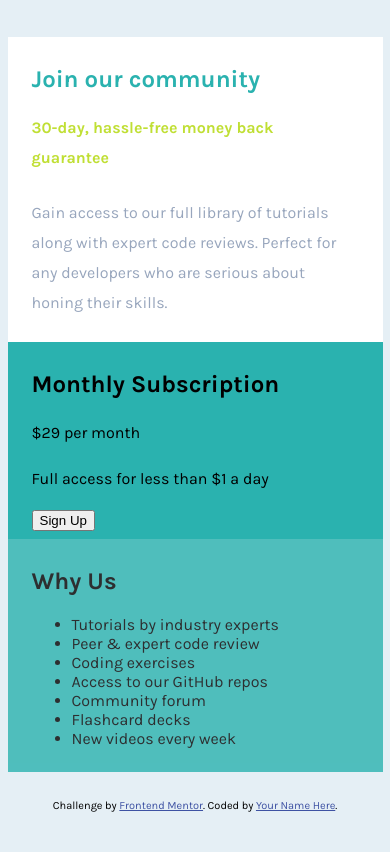
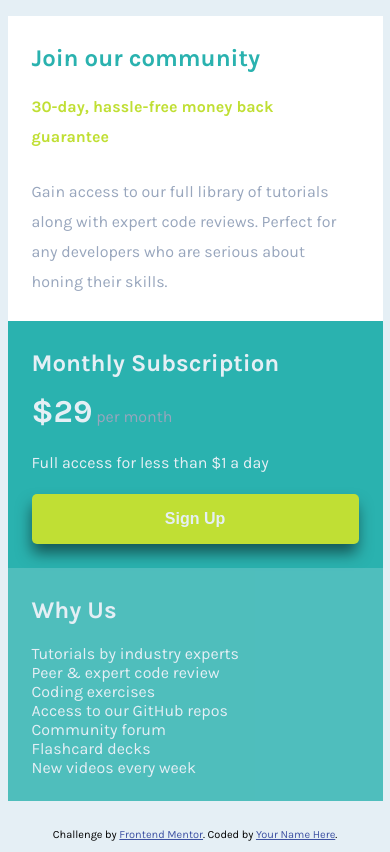
Before and after one commit to AlexdelCarmen/single-price-grid-component, a plain HTML site: page index.html in a window 390 px wide. Drawn offline with Linux system fonts and the light colour scheme.

Commit message:
Style cards and mobile layouts.

```diff
--- a/index.html
+++ b/index.html
@@ -44,7 +44,7 @@
       </div>
       <div class="card card2">
         <h2 class="card-title">Monthly Subscription</h2>
-        <p class="card-text"><span class="price">&dollar;29</span> per month</p>
+        <p class="card-text dim"><span class="price">&dollar;29</span> per month</p>
         <p class="card-text">Full access for less than &dollar;1 a day</p>
         <button class="sign-up">Sign Up</button>
       </div>
--- a/style.css
+++ b/style.css
@@ -10,7 +10,7 @@
   --neutral-color1: hsl(204, 43%, 93%);
   --neutral-color2: hsl(218, 22%, 67%);
   --main-font: "Karla", sans-serif;
-  --title-size: 24px;
+  --title-size: 32px;
   --para-size: 16px;
   --mobile-width: 375px;
   --desktop-width: 1440px;
@@ -38,8 +38,8 @@ body {
   margin: 1rem 0;
 }
 
-
-.card2, .card3 {
+.card2,
+.card3 {
   background-color: var(--main-color1);
 }
 
@@ -77,7 +77,63 @@ body {
   color: var(--neutral-color2);
 }
 
+/* card 2 styles */
 
+.card2 > .card-title {
+  color: var(--neutral-color1);
+}
+
+.price {
+  font-size: var(--title-size);
+  font-weight: 700;
+  color: var(--neutral-color1);
+}
+
+.dim {
+  color: var(--neutral-color2) !important;
+}
+
+.card2 > .card-text {
+  color: var(--neutral-color1);
+}
+
+button {
+  background: none;
+  outline: none;
+  border: none;
+}
+
+.sign-up {
+  background-color: var(--main-color2);
+  margin: 0 auto;
+  width: 100%;
+  color: var(--neutral-color1);
+  font-size: var(--para-size);
+  font-weight: 700;
+  padding: 1rem 0;
+  border-radius: 5px;
+  margin-bottom: 1rem;
+  box-shadow: -1px 10px 15px -1px rgba(0, 0, 0, 0.52);
+  -webkit-box-shadow: -1px 10px 15px -1px rgba(0, 0, 0, 0.52);
+  -moz-box-shadow: -1px 10px 15px -1px rgba(0, 0, 0, 0.52);
+  cursor: pointer;
+}
+
+/* card 3 styles */
+
+.card3 > .card-title {
+    color: var(--neutral-color1);
+
+}
+
+ul {
+    padding: 0;
+}
+
+li {
+    list-style-type: none;
+    color: var(--neutral-color1);
+}
 
 /* attribution or footer */
 
```
Lines whose indentation alone changed are shown as unchanged.
